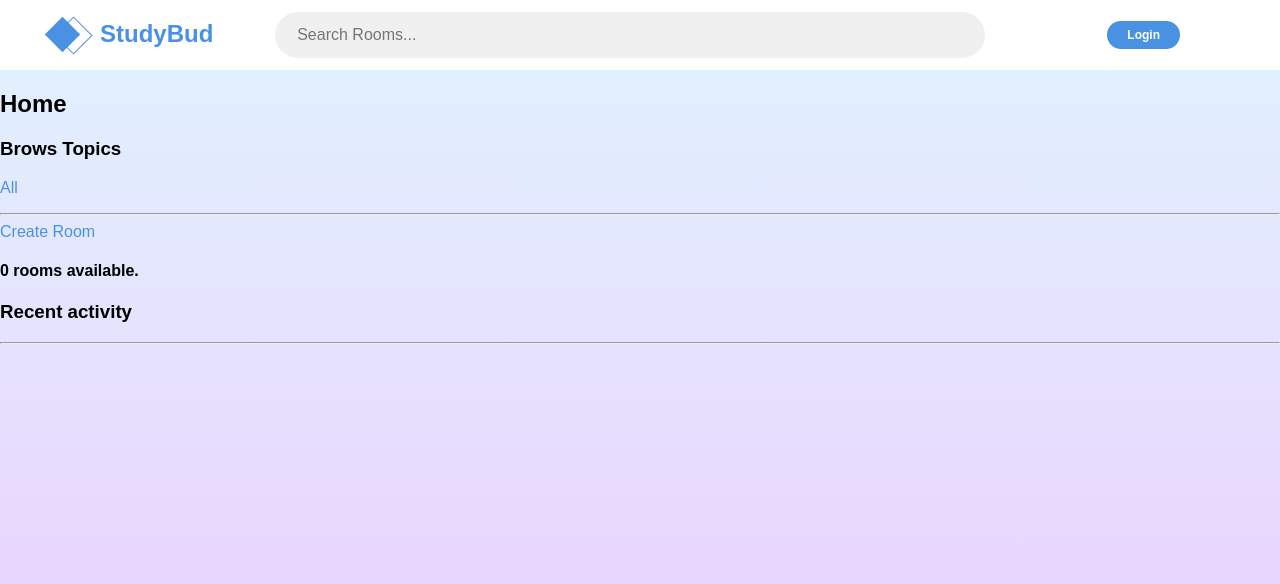
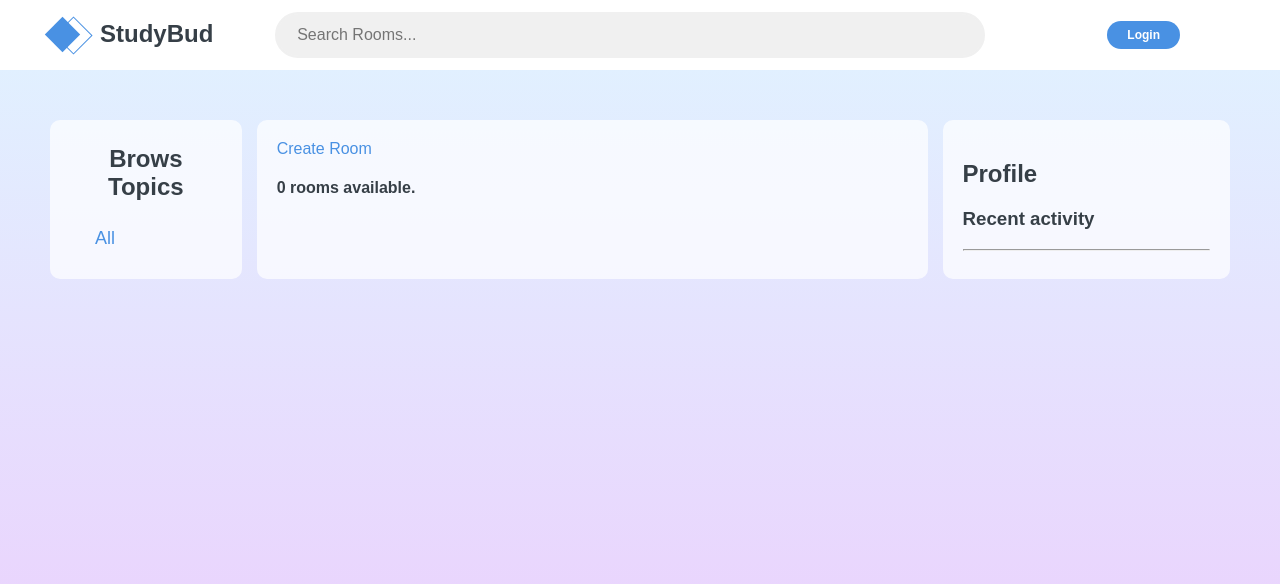
Before and after one commit to sajidurshajib/django-7h, a Django app: page / in a window 1280 px wide. Shown: the top 584 px of the page. Run offline with Django 4.2, Linux system fonts and the light colour scheme; data that the repository does not hold is empty.

Commit message:
change: home page ui and topics component

```diff
--- a/studybud/base/templates/base/components/topics.html
+++ b/studybud/base/templates/base/components/topics.html
@@ -1,11 +1,12 @@
-<h3>Brows Topics</h3>
-<p>
+<div class="topics">
+    <h2>Brows Topics</h2>
     <a href="{% url 'home' %}">All</a>
     {% for topic in topics %}
         <a href="{% url 'home' %}?q={{ topic.name }}">{{ topic.name }}</a>
-        {% if forloop.counter != topics|length %}
+
+        <!-- {% if forloop.counter != topics|length %}
             <span>, </span>
-        {% endif %}
+        {% endif %}    -->
+
     {%  endfor %}
-</p>
-<hr>
+</div>
--- a/studybud/base/templates/base/home.html
+++ b/studybud/base/templates/base/home.html
@@ -2,28 +2,32 @@
 
 {% block content %}
 
-<h2>Home</h2>
-{% if not request.user.is_anonymous %}
-    <p>{{ request.user.first_name }} {{ request.user.last_name }}</p>
-    <p>@{{ request.user }}</p>
-{% endif %}
+
+
+<div class="wrapper home-wrapper">
 
     <div>
         {% include 'base/components/topics.html' %}
     </div>
 
+    <div>
         <a href="{% url 'create-room' %}">Create Room</a>
         <br>
-
         <h4>{{rooms_count}} rooms available.</h4>
-
         {% include 'base/components/feed.html' %}
-
+    </div>
 
     <div>
+        <div class="profile">
+            <h2>Profile</h2>
+            {% if not request.user.is_anonymous %}
+                <p>{{ request.user.first_name }} {{ request.user.last_name }}</p>
+                <p>@{{ request.user }}</p>
+            {% endif %}
+        </div>
         {% include 'base/components/recent_activity.html' %}
     </div>
 
-
+</div>
 
 {% endblock %}
--- a/studybud/static/styles/main.css
+++ b/studybud/static/styles/main.css
@@ -20,12 +20,12 @@ body {
     height: 100%;
     background-repeat: no-repeat;
     background-attachment: fixed;
-    font-family: Arial, Helvetica, sans-serif;
+    font-family: Arial, Helvetica, sans-serif !important;
     background-image: linear-gradient(rgba(193, 232, 255, 0.5), rgba(219, 151, 250, 0.5));
 }
 
 .wrapper {
-    margin: 10px;
+    margin: 0 50px;
 }
 
 .container {
@@ -81,6 +81,10 @@ Button
 .btn-blue{
     color: var(--white);
     background: var(--blue);
+}
+
+h1,h2,h3,h4,h5,h6{
+    color: var(--grey-dark);
 }
 
 a {
@@ -151,3 +155,59 @@ a {
     font-size: 12px;
     position: relative;
 }
+
+/*
+=============
+    Home
+=============
+*/
+
+.home-wrapper{
+    display: grid;
+    grid-template-columns: minmax(0, 2fr) minmax(0,7fr) minmax(0, 3fr);
+    gap: 15px;
+    margin-top: 50px;
+}
+.home-wrapper > div{
+    background-color: rgba(255, 255, 255, 0.7);
+    padding: 20px;
+    border-radius: 10px;
+}
+
+
+/*
+====================
+    Brows topics
+====================
+*/
+
+.topics > h2{
+    margin: 5px 0 20px 0;
+    display: block;
+    text-align: center;
+}
+.topics >a{
+    display: block;
+    padding: 7px 15px 7px 25px;
+    font-size: 18px;
+    border-radius: 2px;
+    position: relative;
+}
+.topics > a::before{
+    content: '';
+    position: absolute;
+    top: 14px;
+    left: 10px;
+    width: 8px;
+    height: 8px;
+    border-radius: 8px;
+    background: var(--purple);
+    visibility: hidden;
+}
+.topics > a:hover, .topics > a:focus{
+    color: var(--purple);
+    background: var(--white);
+}
+.topics >a:hover::before{
+    visibility: visible;
+}
```
Lines whose indentation alone changed are shown as unchanged.
